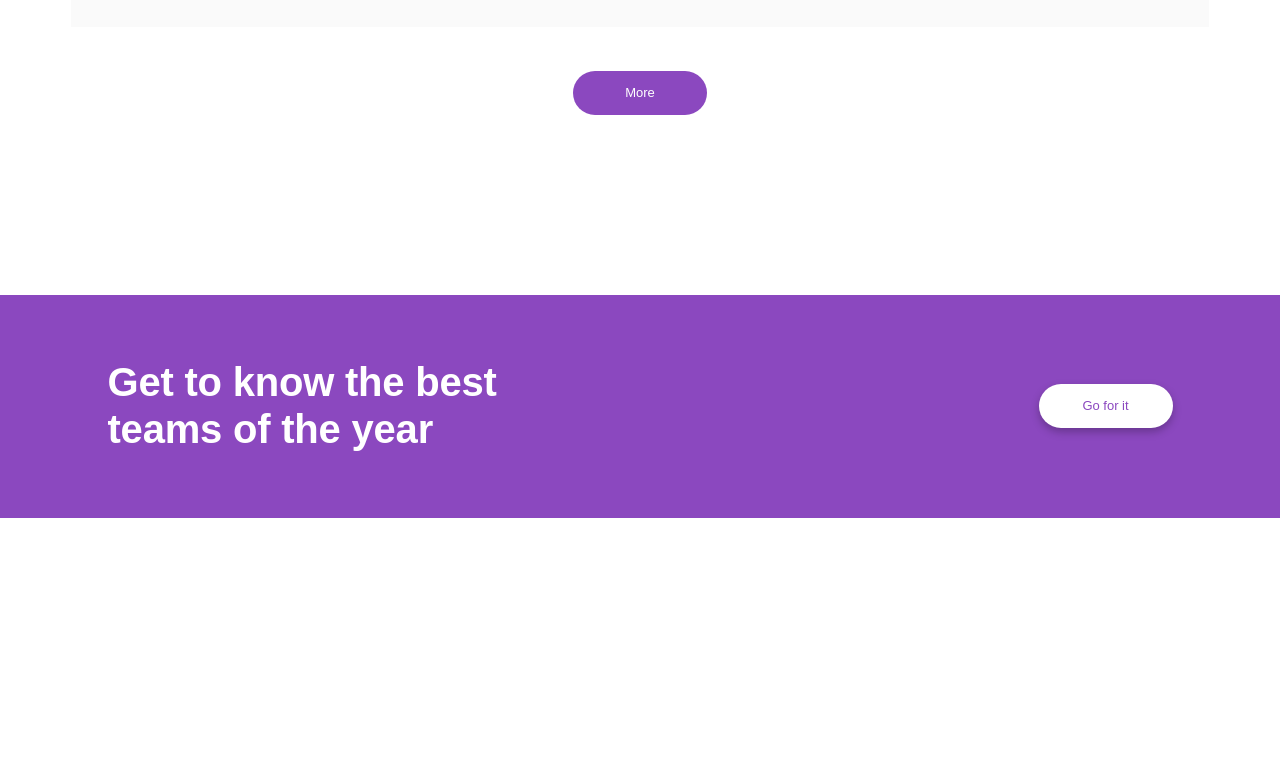
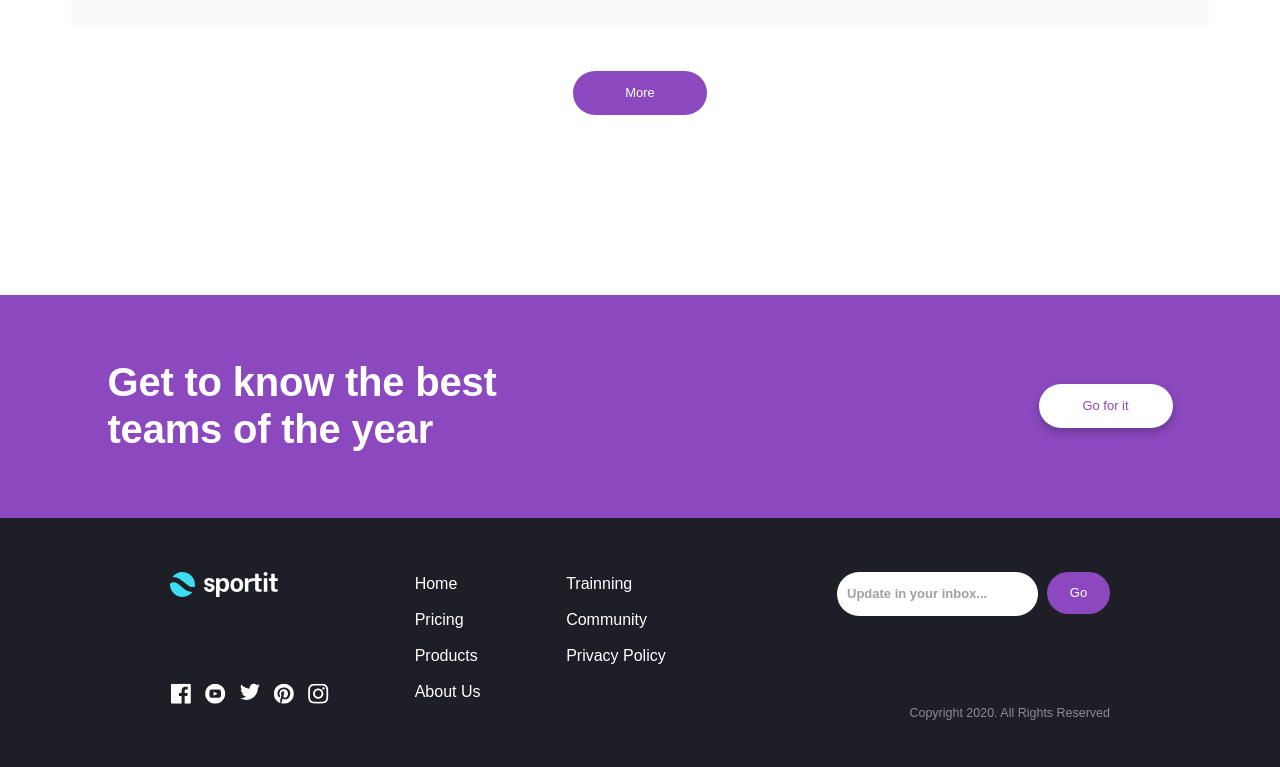
Before and after one commit to MrLapa/responsive-web-design-landing, a website built with Vite: page index.html in a window 1280 px wide. Shown: the part 1854-2621 px from the top of the page. Before the commit the page ends 2372 px from the top, so only its background shows below. Built offline with nearby package versions, Linux system fonts and the light colour scheme; files whose address does not match are found by name.

Commit message:
Create footer

```diff
--- a/index.html
+++ b/index.html
@@ -143,5 +143,71 @@
         </div>
       </section>
     </main>
+    <footer>
+      <div class="footer-wrapper">
+        <section class="container-social">
+          <div>
+            <img src="images/sportit-white-letters.svg" alt="sportit logo" />
+          </div>
+          <ul class="social-networks">
+            <li>
+              <a href="#">
+                <img src="images/icon-facebook.svg" alt="Facebook link icon" />
+              </a>
+            </li>
+            <li>
+              <a href="#">
+                <img src="images/icon-youtube.svg" alt="Youtube link icon" />
+              </a>
+            </li>
+            <li>
+              <a href="#">
+                <img src="images/icon-twitter.svg" alt="Twitter link icon" />
+              </a>
+            </li>
+            <li>
+              <a href="#">
+                <img
+                  src="images/icon-pinterest.svg"
+                  alt="Pinterest link icon"
+                />
+              </a>
+            </li>
+            <li>
+              <a href="#">
+                <img
+                  src="images/icon-instagram.svg"
+                  alt="Instagram link icon"
+                />
+              </a>
+            </li>
+          </ul>
+        </section>
+        <section class="container-links">
+          <ul>
+            <li><a href="#">Home</a></li>
+            <li><a href="#">Pricing</a></li>
+            <li><a href="#">Products</a></li>
+            <li><a href="#">About Us</a></li>
+          </ul>
+          <ul>
+            <li><a href="#">Trainning</a></li>
+            <li><a href="#">Community</a></li>
+            <li><a href="#">Privacy Policy</a></li>
+          </ul>
+        </section>
+        <section class="container-subscribe">
+          <form>
+            <input
+              class="input-text"
+              placeholder="Update in your inbox..."
+              type="text"
+            />
+            <button class="form-button" type="submit">Go</button>
+          </form>
+        </section>
+      </div>
+      <p class="copyright">Copyright 2020. All Rights Reserved</p>
+    </footer>
   </body>
 </html>
--- a/style.css
+++ b/style.css
@@ -12,10 +12,13 @@
   --color-cyan: #3cddf3;
   --color-white: #fff;
   --color-black: #000;
+  --color-dark: #1e1e26;
   --color-light-gray: #fafafa;
   --color-soft-gray: #b3b2b7;
-  --color-soft-gray: #b3b2b7;
   --color-blue-gray: #b9b9c1;
+  --color-dark-gray: #8c8c94;
+  --color-placeholder: #a0a0a0;
+
   --color-active-link: rgba(36, 46, 82, 0.6);
 
   --fs-13: 0.8125rem;
@@ -416,6 +419,104 @@ header nav a:active {
   grid-area: teams-button;
 }
 
+footer {
+  padding: 3.375rem 10.625rem var(--size-44);
+  display: flex;
+  flex-direction: column;
+  background-color: var(--color-dark);
+}
+
+.footer-wrapper {
+  display: flex;
+  align-items: stretch;
+  align-content: stretch;
+}
+
+.container-social {
+  display: flex;
+  flex-direction: column;
+  justify-content: space-between;
+  flex-grow: 1;
+}
+
+.social-networks {
+  display: flex;
+  gap: 0.813rem;
+}
+
+.container-links {
+  display: flex;
+  justify-content: space-between;
+  flex-grow: 1;
+}
+
+.container-links ul {
+  display: flex;
+  flex-direction: column;
+  gap: 0.75rem;
+}
+
+.container-links a {
+  color: var(--color-white);
+}
+
+.container-subscribe {
+  flex-grow: 2;
+}
+
+.container-subscribe form {
+  display: flex;
+  justify-content: flex-end;
+  gap: 0.563rem;
+}
+
+.form-button {
+  padding: var(--size-10);
+  border-radius: var(--size-50);
+  display: flex;
+  justify-content: center;
+  align-items: center;
+  border-style: none;
+  font-size: var(--fs-13);
+}
+
+.container-subscribe .form-button {
+  width: 3.938rem;
+  height: 2.625rem;
+  background-color: var(--color-purple);
+  color: var(--color-white);
+}
+
+.input-text {
+  height: var(--size-44);
+  padding: var(--size-10);
+  border-radius: var(--size-50);
+  border-style: none;
+  font-size: var(--fs-13);
+  font-weight: 600;
+  font-style: normal;
+  line-height: normal;
+}
+
+.container-subscribe .input-text {
+  width: 12.563rem;
+}
+
+.input-text:focus {
+  outline: none;
+}
+
+.input-text::placeholder {
+  color: var(--color-placeholder); /* Desired color for the placeholder text */
+}
+
+.copyright {
+  display: flex;
+  justify-content: flex-end;
+  font-size: 0.781rem;
+  color: var(--color-dark-gray);
+}
+
 @media (max-width: 30rem) {
   .hamburguer-menu {
     display: inline-block;
```
